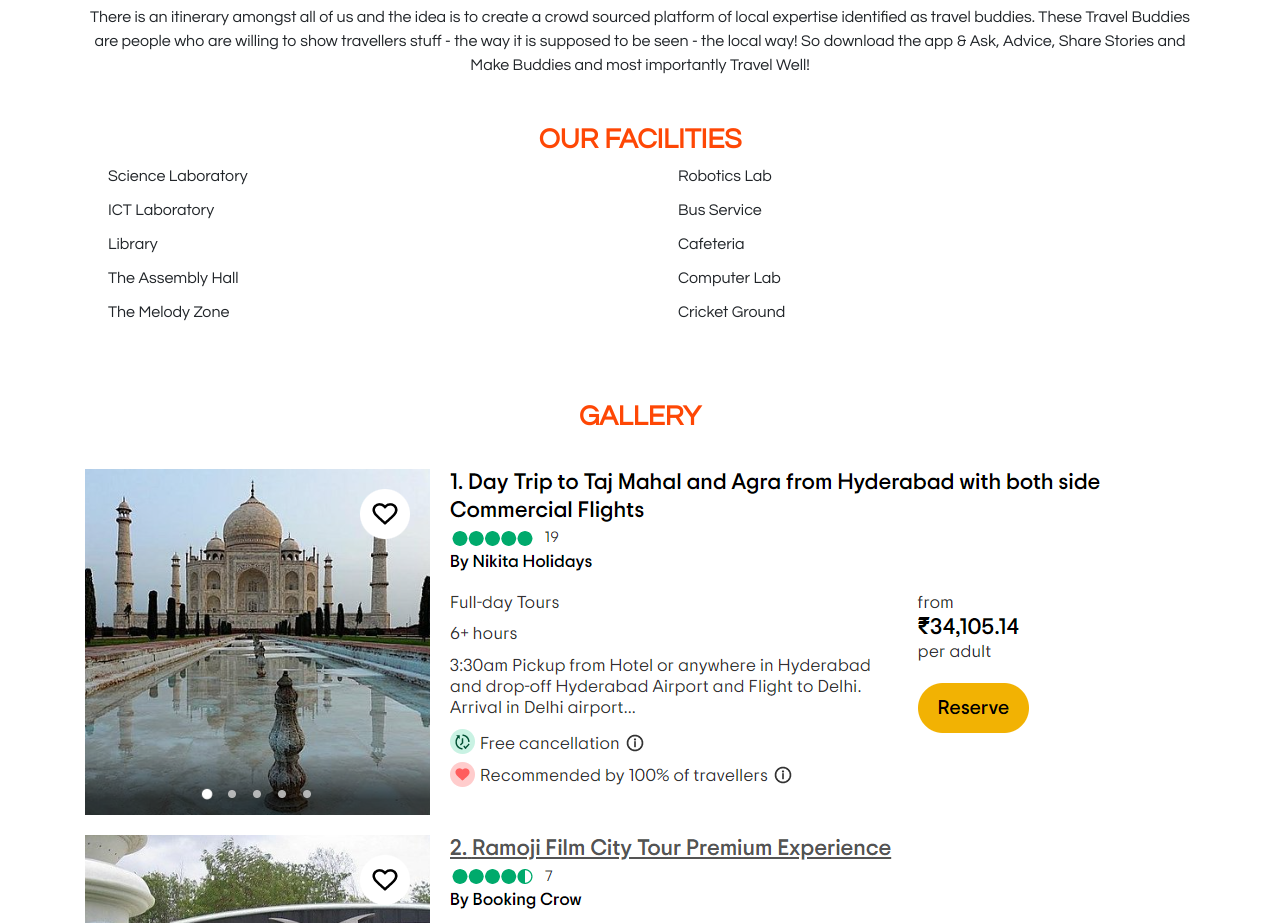
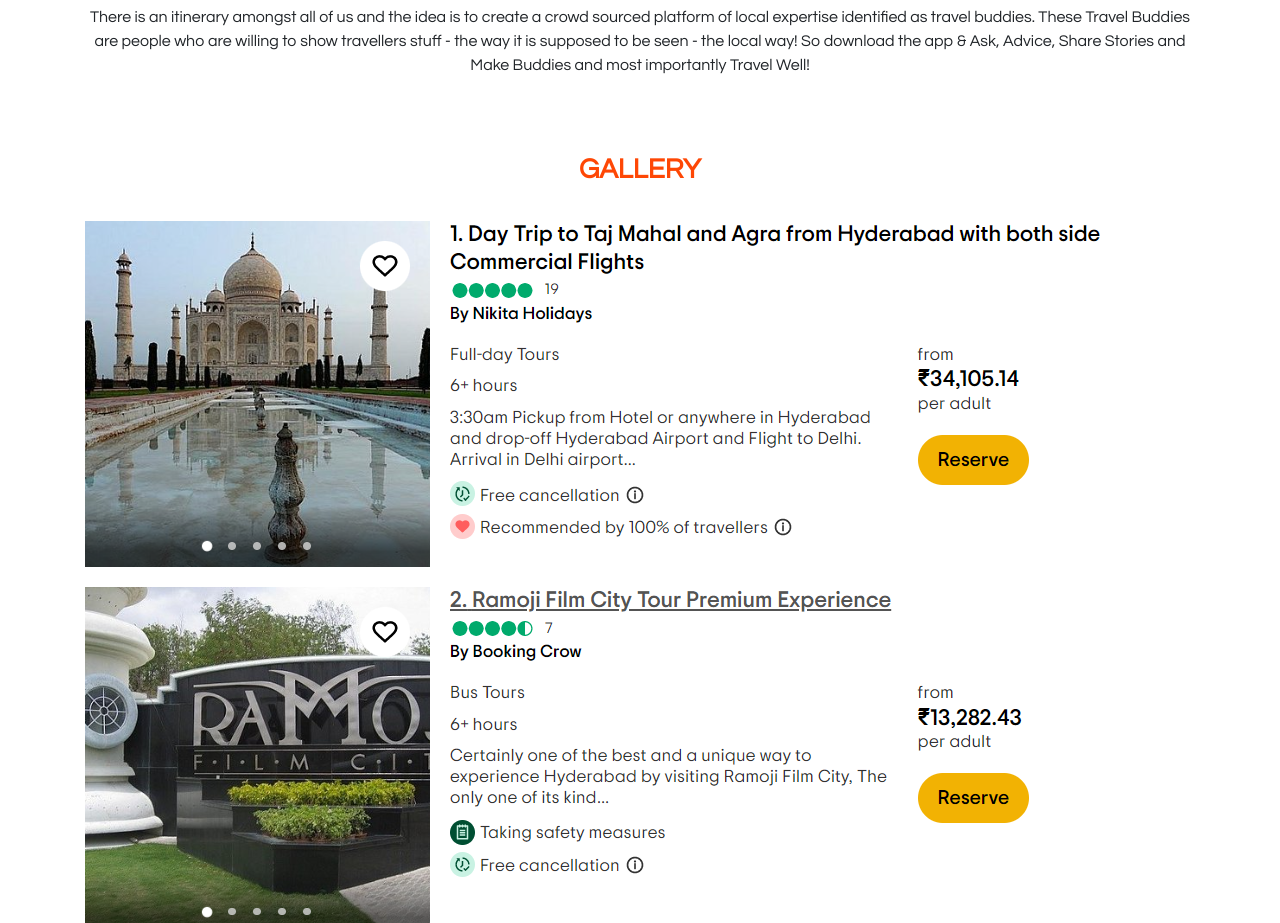
Before and after one commit to rajeshwari015/TRAVELIN, a plain HTML site: page index.html in a window 1280 px wide. Shown: the part 867-1790 px from the top of the page. Drawn offline with nearby package versions, Linux system fonts and the light colour scheme.

Commit message:
Update index.html

```diff
--- a/index.html
+++ b/index.html
@@ -48,7 +48,7 @@
 
 	</section>
 
-<section class="facilities-sty">
+<!--<section class="facilities-sty">
 	<div class="container">
 		<div class="row">
 			<div class="col-md-12">
@@ -84,7 +84,7 @@
 
 	</div>
 	</div>
-</section>
+</section>-->
 
 	<section class="gallery-sty">
 		<div class="container">
```
